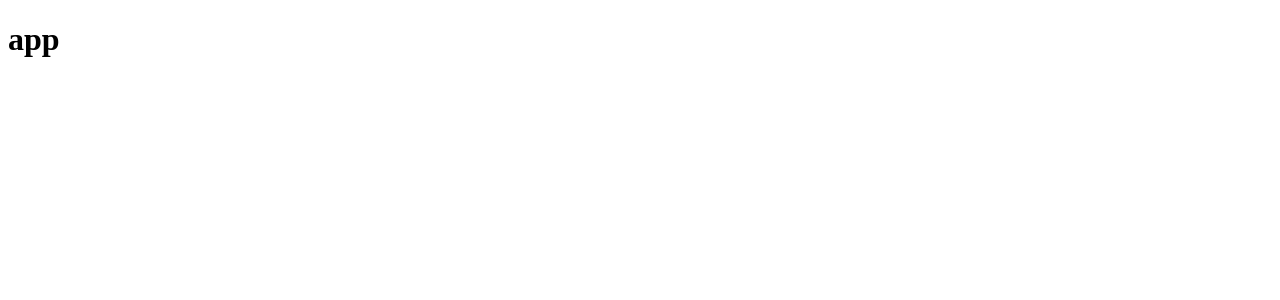
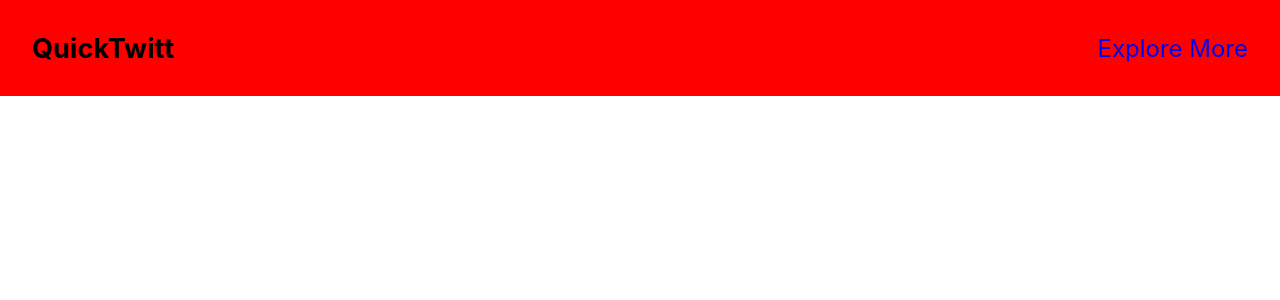
Before and after one commit to Rockyraven/quick-twitt, a React (Create React App) app: page / in a window 1280 px wide. Shown: the top 300 px of the page. Built offline with nearby package versions, Linux system fonts and the light colour scheme.

Commit message:
created some component

```diff
--- a/package.json
+++ b/package.json
@@ -8,6 +8,7 @@
     "@testing-library/user-event": "^13.5.0",
     "react": "^18.1.0",
     "react-dom": "^18.1.0",
+    "react-router-dom": "^6.3.0",
     "react-scripts": "5.0.1",
     "web-vitals": "^2.1.4"
   },
--- a/src/App.js
+++ b/src/App.js
@@ -1,9 +1,10 @@
 import React from 'react'
+import { Navbar } from './component'
 
 export const App = () => {
   return (
     <>
-   <h1>app</h1>
+   <Navbar/>
     </>
   )
 }
--- /dev/null
+++ b/src/component/index.js
@@ -0,0 +1 @@
+export { Navbar } from "./navbar/Navbar";
--- /dev/null
+++ b/src/component/navbar/Navbar.jsx
@@ -0,0 +1,14 @@
+import React from 'react'
+import { Link } from 'react-router-dom'
+import './navbar.css'
+
+export const Navbar = () => {
+  return (
+    <div className='navbar-container'>
+        <p className='navbar-title'>QuickTwitt</p>
+        <div className='login-link'>
+            <a href="/"> Explore More</a>
+        </div>
+        </div>
+  )
+}
--- /dev/null
+++ b/src/component/navbar/navbar.css
@@ -0,0 +1,17 @@
+.navbar-container{
+    display: flex;
+    align-items: center;
+    background-color: red;
+    height: 6rem;
+    width: 100%;
+}
+.login-link{
+    margin-left: auto;
+    margin-right: 2rem;
+    font-size: 1.5rem;
+}
+.navbar-title{
+    font-size: 1.7rem;
+    font-weight: 700;
+    margin-left: 2rem;
+}
--- a/src/index.js
+++ b/src/index.js
@@ -1,6 +1,7 @@
 import React from 'react';
 import ReactDOM from 'react-dom/client';
 import { App } from './App';
+import './index.css'
 
 const root = ReactDOM.createRoot(document.getElementById('root'));
 root.render(
```
Also changed, not shown: 1 other file (tests, documents, lock files or other folders).
